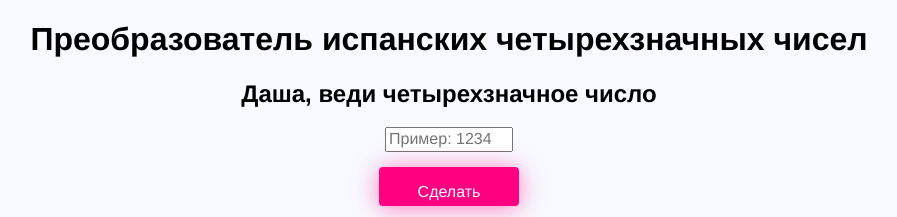
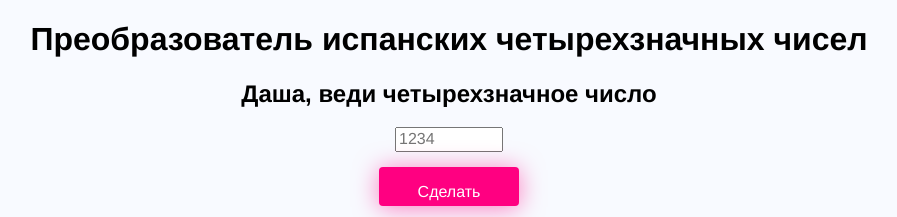
Before and after one commit to OzornoyOleg/espdigits, a plain HTML site: page index.html in a window 1280 px wide. Shown: the top 217 px of the page, without its empty margins (191-1088 px from the left). Drawn offline with Linux system fonts and the light colour scheme.

Commit message:
animatios

```diff
--- a/index.html
+++ b/index.html
@@ -15,7 +15,7 @@
     <main class="main">
         <h2 class="main__title">Даша, веди четырехзначное число</h2>
         <form class="main__form">
-            <input type="text" name="input-number" class="form__input" placeholder="Пример: 1234" minlength="4" maxlength="4" style="display: inline-block; width: 120px; margin: auto">
+            <input type="text" name="input-number" class="form__input" placeholder="1234" minlength="4" maxlength="4" style="display: inline-block; width: 100px; margin: auto">
             <button type="submit" class="bubbly-button" style="margin: 15px auto; width: 140px; height: 39.5px; text-align: center; padding: auto;">Сделать</button>
         </form>
         <div>
```
